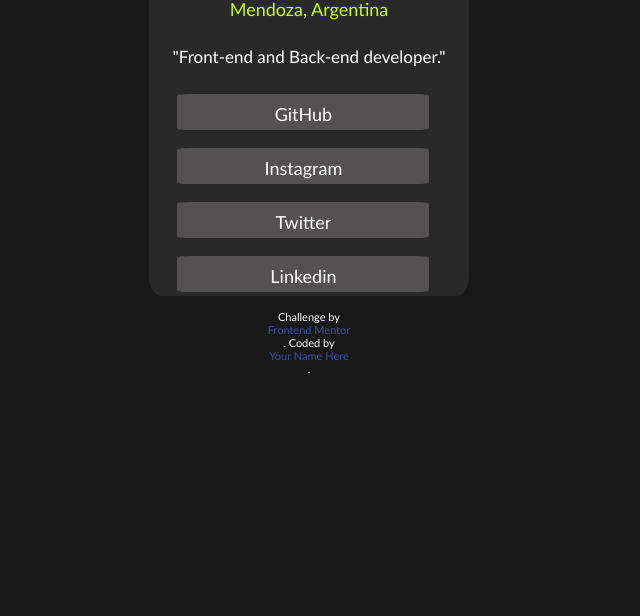
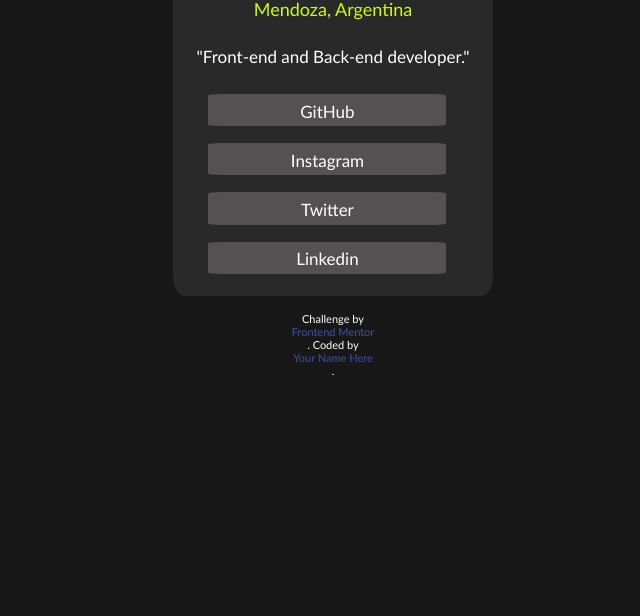
Before and after one commit to 0ct4vi0/Front-End-Mentor-Challenge-2, a website: page index.html in a window 1280 px wide. Shown: the part 232-848 px from the top of the page, without its empty margins (363-1003 px from the left). Drawn offline with Linux system fonts and the light colour scheme.

Commit message:
fin del proyecto

```diff
--- a/sass/movile.scss
+++ b/sass/movile.scss
@@ -51,17 +51,22 @@
 
 
             a{
-                font-size:  18px;
-                padding: 0.5em;
+                font-size:  17px;
+                padding: 0.4em;
                 border-radius: 5%;
                 width: 14em;
-                height: 2em;
+                height: 1.9em;
                 background-color: rgb(83, 81, 81);
-                margin: 1em 0 1em 1.5em;
+                margin: 1em 0 1em 2em;
+            }
+
+            :hover{
+                background-color:rgb(201, 255, 7);
+                color: black;
             }
         }
 
-        .attribution { font-size: 11px; text-align: center;
+        .attribution { font-size: 11px; text-align: center; margin-top: 3.5em;
 
             a { color: hsl(228, 45%, 44%); }
         }
@@ -69,7 +74,7 @@
         @include movil{
                 width: 20em;
                 height: 30em;
-                margin: 3em  0 3em 32em;
+                margin: 3em  0 3em 33.5em;
 
         }
 
```
Also changed, not shown: css/style.css, index.html (line endings or trailing spaces), 1 other file.
